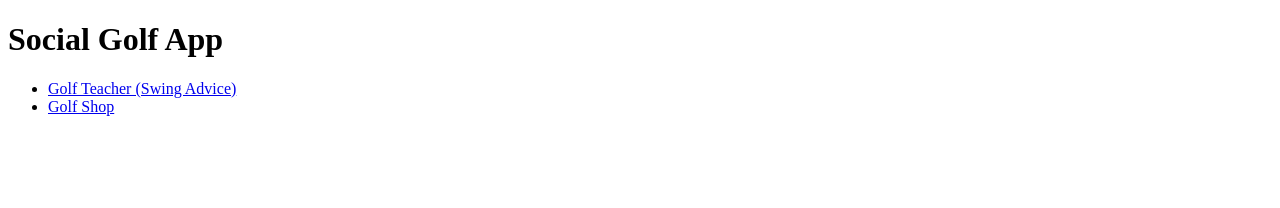
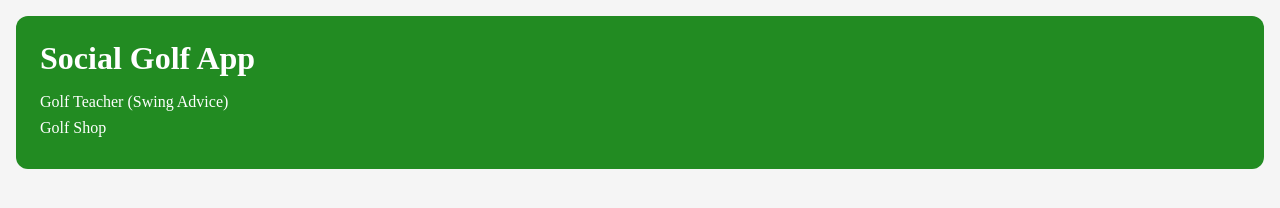
Before and after one commit to jacobponce/437-monorepo, a website: page packages/proto/public/index.html in a window 1280 px wide. Drawn offline with Linux system fonts and the light colour scheme.

Commit message:
Lab3 submission for css colors and design tokens

```diff
--- a/packages/proto/public/index.html
+++ b/packages/proto/public/index.html
@@ -4,8 +4,11 @@
     <meta charset="UTF-8">
     <meta name="viewport" content="width=device-width, initial-scale=1.0">
     <title>Social Golf App - Home</title>
+    <link rel="stylesheet" href="/styles/tokens.css" />
+    <link rel="stylesheet" href="/styles/page.css" />
 </head>
 <body>
+    <header>
         <h1>Social Golf App</h1>
         <nav>
             <ul>
@@ -13,5 +16,6 @@
                 <li><a href="golf-shop.html">Golf Shop</a></li>
             </ul>
         </nav>
+    </header>
 </body>
 </html>
--- /dev/null
+++ b/packages/proto/public/styles/page.css
@@ -0,0 +1,51 @@
+body {
+  background-color: var(--color-background-page);
+  color: var(--color-text);
+  margin: 0;
+  padding: var(--spacing-medium);
+}
+
+header {
+  background-color: var(--color-background-header);
+  color: var(--color-text-header);
+  padding: var(--spacing-large);
+  border-radius: var(--radius-medium);
+  margin-bottom: var(--spacing-large);
+}
+
+h1 {
+  color: var(--color-accent);
+  margin: 0 0 var(--spacing-medium) 0;
+}
+
+header h1 {
+  color: var(--color-text-header);
+}
+
+nav ul {
+  list-style: none;
+  padding: 0;
+  margin: 0;
+}
+
+nav li {
+  margin: var(--spacing-small) 0;
+}
+
+a {
+  color: var(--color-link);
+  text-decoration: none;
+}
+
+a:hover {
+  color: var(--color-link-hover);
+  text-decoration: underline;
+}
+
+header a {
+  color: var(--color-link-inverted);
+}
+
+header a:hover {
+  color: var(--color-link-inverted);
+}
--- /dev/null
+++ b/packages/proto/public/styles/tokens.css
@@ -0,0 +1,26 @@
+:root {
+  /*  colors */
+  --color-accent: rgb(34 139 34);
+  --color-accent-inverted: rgb(255 255 255);
+
+  --color-background-page: rgb(245 245 245);
+  --color-background-header: rgb(34 139 34);
+
+  --color-text: rgb(51 51 51);
+  --color-text-inverted: rgb(255 255 255);
+  --color-text-header: var(--color-text-inverted);
+
+  --color-link: rgb(34 139 34);
+  --color-link-inverted: rgb(255 255 255);
+  --color-link-hover: rgb(46 175 46);
+
+  /* Border radius tokens for a rounded border */
+  --radius-small: 8px;
+  --radius-medium: 12px;
+  --radius-large: 16px;
+
+  /* Spacing tokens for DRY */
+  --spacing-small: 8px;
+  --spacing-medium: 16px;
+  --spacing-large: 24px;
+}
```
Also changed, not shown: packages/proto/public/auctions.html (+2 -0 lines), packages/proto/public/golf-shop.html (+2 -0 lines), packages/proto/public/marketplace-item.html (+2 -0 lines), packages/proto/public/marketplace-item2.html (+2 -0 lines), packages/proto/public/marketplace-item3.html (+2 -0 lines), packages/proto/public/marketplace.html (+2 -0 lines), packages/proto/public/swing-advice.html (+2 -0 lines), packages/proto/public/swing-comments.html (+2 -0 lines), packages/proto/public/swing-videos.html (+2 -0 lines), packages/proto/public/video.html (+2 -0 lines). Lines whose indentation alone changed are shown as unchanged.
